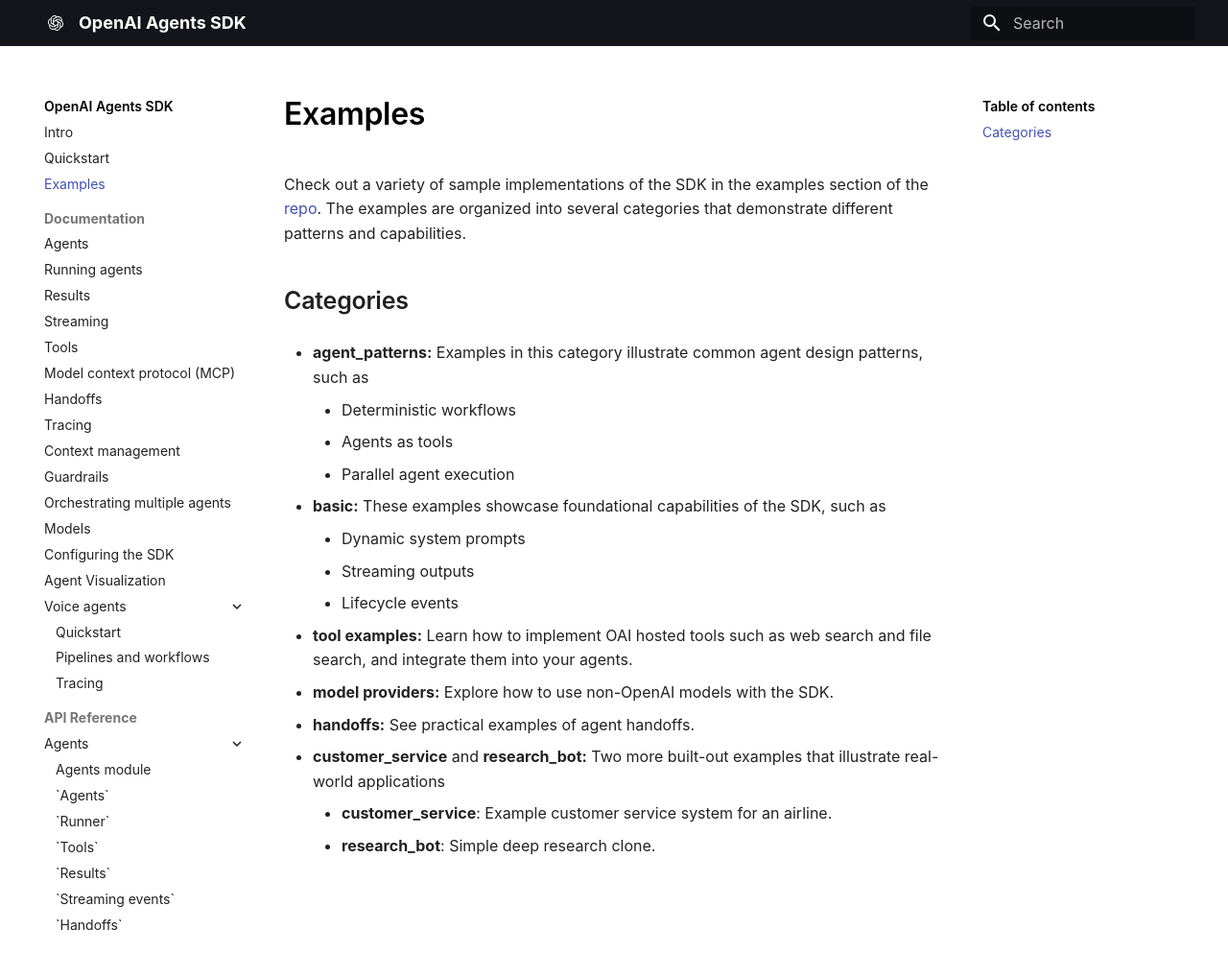
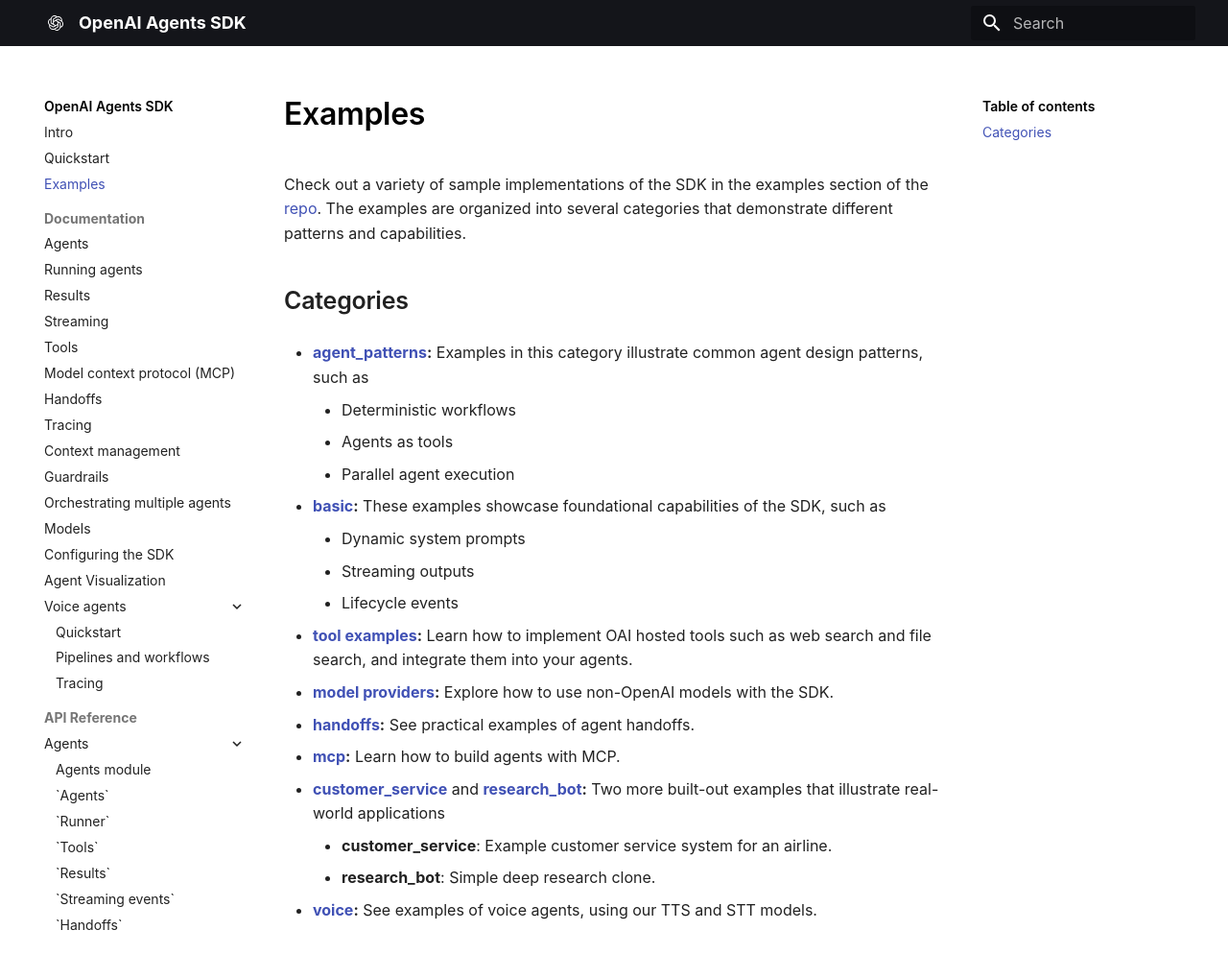
Before and after one commit to Radoslaw-Lisowski/openai-agents-python, an MkDocs documentation site: the page built from docs/examples.md, in a window 1280 px wide and 994 px high. Shown: the whole window at 96% size. Built offline with MkDocs 1.6.1 and Material for MkDocs 9.7.7, drawn with Linux system fonts in a browser that asks for light colours; some web fonts are replaced.

Commit message:
add links and mcp + voice examples (#438)

```diff
--- a/docs/examples.md
+++ b/docs/examples.md
@@ -5,32 +5,38 @@ Check out a variety of sample implementations of the SDK in the examples section
 
 ## Categories
 
-- **agent_patterns:**
+- **[agent_patterns](https://github.com/openai/openai-agents-python/tree/main/examples/agent_patterns):**
   Examples in this category illustrate common agent design patterns, such as
 
     - Deterministic workflows
     - Agents as tools
     - Parallel agent execution
 
-- **basic:**
+- **[basic](https://github.com/openai/openai-agents-python/tree/main/examples/basic):**
   These examples showcase foundational capabilities of the SDK, such as
 
     - Dynamic system prompts
     - Streaming outputs
     - Lifecycle events
 
-- **tool examples:**
+- **[tool examples](https://github.com/openai/openai-agents-python/tree/main/examples/tools):**
   Learn how to implement OAI hosted tools such as web search and file search,
    and integrate them into your agents.
 
-- **model providers:**
+- **[model providers](https://github.com/openai/openai-agents-python/tree/main/examples/model_providers):**
   Explore how to use non-OpenAI models with the SDK.
 
-- **handoffs:**
+- **[handoffs](https://github.com/openai/openai-agents-python/tree/main/examples/handoffs):**
   See practical examples of agent handoffs.
 
-- **customer_service** and **research_bot:**
+- **[mcp](https://github.com/openai/openai-agents-python/tree/main/examples/mcp):**
+  Learn how to build agents with MCP.
+
+- **[customer_service](https://github.com/openai/openai-agents-python/tree/main/examples/customer_service)** and **[research_bot](https://github.com/openai/openai-agents-python/tree/main/examples/research_bot):**
   Two more built-out examples that illustrate real-world applications
 
     - **customer_service**: Example customer service system for an airline.
     - **research_bot**: Simple deep research clone.
+
+- **[voice](https://github.com/openai/openai-agents-python/tree/main/examples/voice):**
+  See examples of voice agents, using our TTS and STT models.
```
